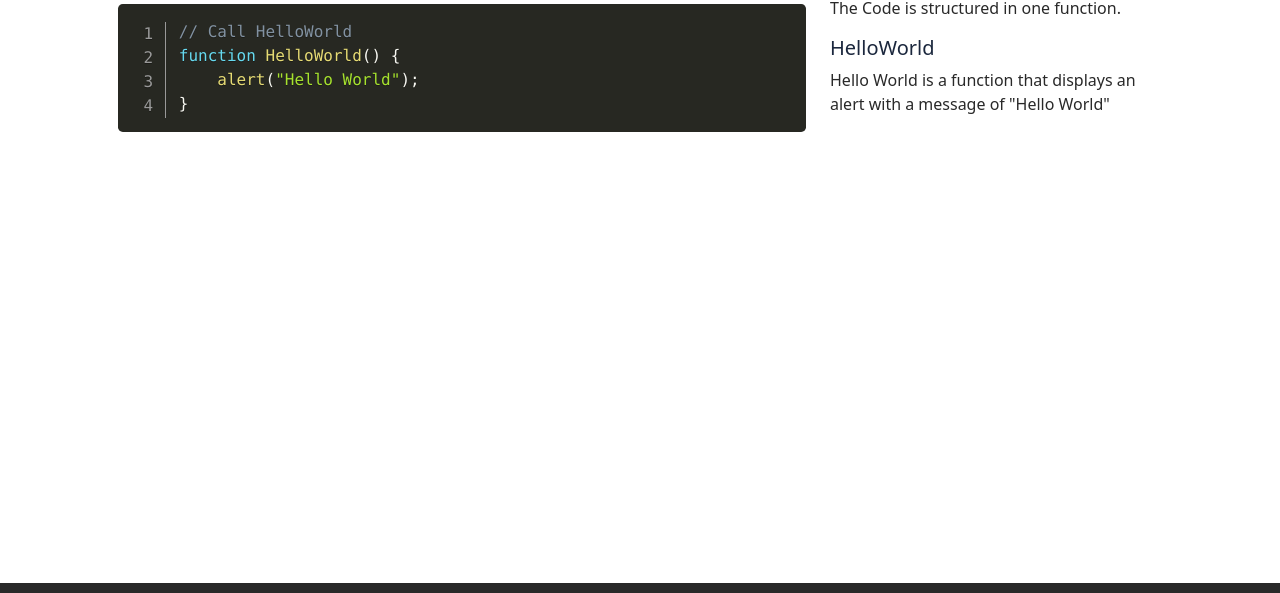
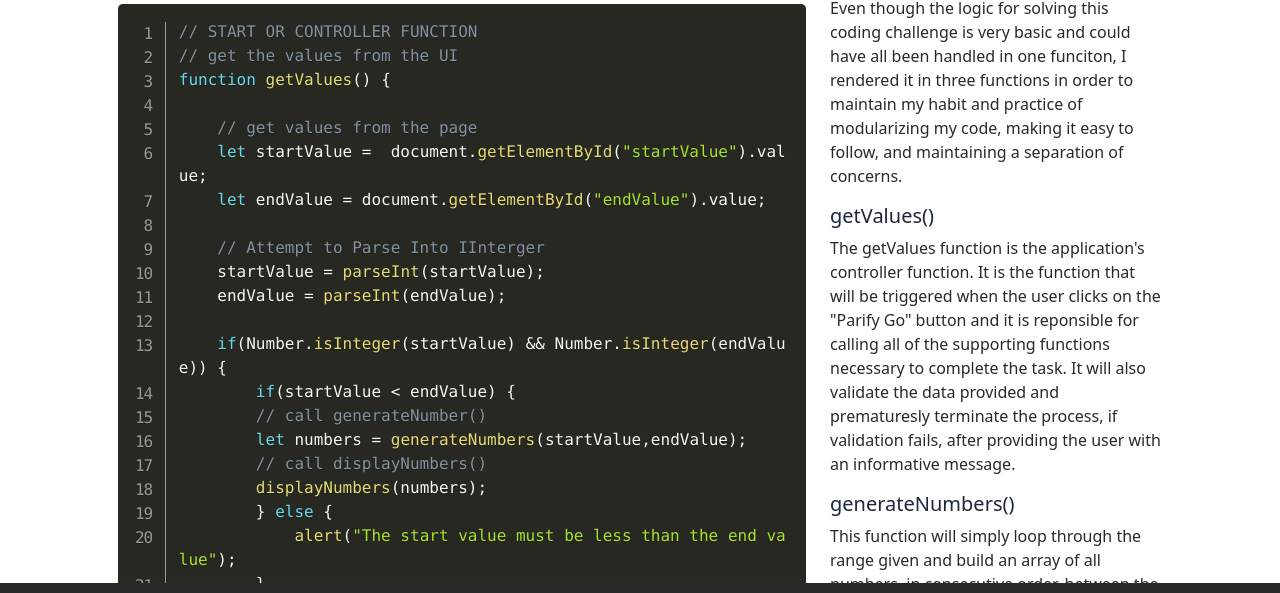
Before and after one commit to RedAngelRedux/Parify, a plain HTML site: page code.html in a window 1280 px wide. Shown: the part 147-740 px from the top of the page. Drawn offline with nearby package versions, Linux system fonts and the light colour scheme.

Commit message:
Complete Code Writeup
Completed the code write up for Parify and also resolved Presim's inability to render javascript template strings properly.

```diff
--- a/code.html
+++ b/code.html
@@ -69,18 +69,98 @@
                 <div class="col-lg-8">
                     <pre class="line-numbers">
                         <code class="language-javascript">
-                            // Call HelloWorld
-                            function HelloWorld() {
-                                alert("Hello World");
+                            // START OR CONTROLLER FUNCTION
+                            // get the values from the UI
+                            function getValues() {
+
+                                // get values from the page
+                                let startValue =  document.getElementById("startValue").value;
+                                let endValue = document.getElementById("endValue").value;
+
+                                // Attempt to Parse Into IInterger
+                                startValue = parseInt(startValue);
+                                endValue = parseInt(endValue);
+
+                                if(Number.isInteger(startValue) && Number.isInteger(endValue)) {
+                                    if(startValue < endValue) {
+                                    // call generateNumber()
+                                    let numbers = generateNumbers(startValue,endValue);
+                                    // call displayNumbers()
+                                    displayNumbers(numbers);
+                                    } else {
+                                        alert("The start value must be less than the end value");
+                                    }
+                                } else {
+                                    alert("You Must Enter Integers");
+                                }
+
                             }
-                        </code>
+
+                            // LOGIC FUNCTION(S)
+                            // generate number from startVAlue to the endValue
+                            function generateNumbers(sValue, eValue) {
+
+                                let numbers = [];
+
+                                // we want to get all numbers from start to end
+                                for (let index = sValue; index <= eValue; index++) {
+                                    numbers.push(index);
+                                }
+
+                                return numbers;
+                            }
+
+                            // DISPLAY OR VIEW FUNCTION
+                            // display the numbers and make the even numbers bold
+                            function displayNumbers(numbers) {
+
+                                let templateRow = "";
+
+                                for (let index = 0; index < numbers.length; index++) {
+
+                                    let className = "even";
+
+                                    let number = numbers[index];
+
+                                    if(number % 2 == 0) {
+                                        className = "even";
+                                    } else {
+                                        className = "odd";
+                                    }
+
+                                    templateRow += &tilde;&lt;tr&gt;&lt;td class=${className}&gt;${number}&lt;/td&gt;&lt;/tr&gt;&tilde;;
+
+                                }
+
+                                document.getElementById("results").innerHTML = templateRow;
+
+                            }                        </code>
                     </pre>
                 </div>
+
                 <!-- === DESCRIPTION OF CODE ==== -->
                 <div class="col-lg-4">
-                    <p>The Code is structured in one function.</p>
-                    <h5>HelloWorld</h5>
-                    <p>Hello World is a function that displays an alert with a message of "Hello World"</p>
+                    <p>Even though the logic for solving this coding challenge is very basic and could
+                        have all been handled in one funciton, I rendered it in three functions in order
+                        to maintain my habit and practice of modularizing my code, making it easy to
+                        follow, and maintaining a separation of concerns. </p>
+                    <h5>getValues()</h5>
+                    <p>The getValues function is the application's controller function.  It is the function
+                        that will be triggered when the user clicks on the "Parify Go" button and it is
+                        reponsible for calling all of the supporting functions necessary to complete the task.  It will also
+                        validate the data provided and prematuresly terminate the process, if validation fails, after providing
+                        the user with an informative message.</p>
+                    <h5>generateNumbers()</h5>
+                    <p>This function will simply loop through the range given and build an array of all numbers, in consecutive
+                        order, between the start value and the end value inclusive.  It will then return the completed array to
+                        the consumer.</p>
+                    <h5>displayNumbers()</h5>
+                    <p>This function is responsible for building the necessary HTML to display the contents
+                        of the numbers array in html table form.  It is only responsible for rendering
+                        the &lt;td&gt; & &lt;tr&gt; for the table since the rest is already rendered in the html
+                        docuemnt itself.  The function will also apply an "even" or "odd" class to each
+                        &lt;td&gt; so that the appearance of even number can be controlled via CSS.
+                        The html is built by using a javascript template string and inserted into the DOM by locating the "results" elemnet by ID.</p>
                 </div>
             </idv>
         </div>
```
